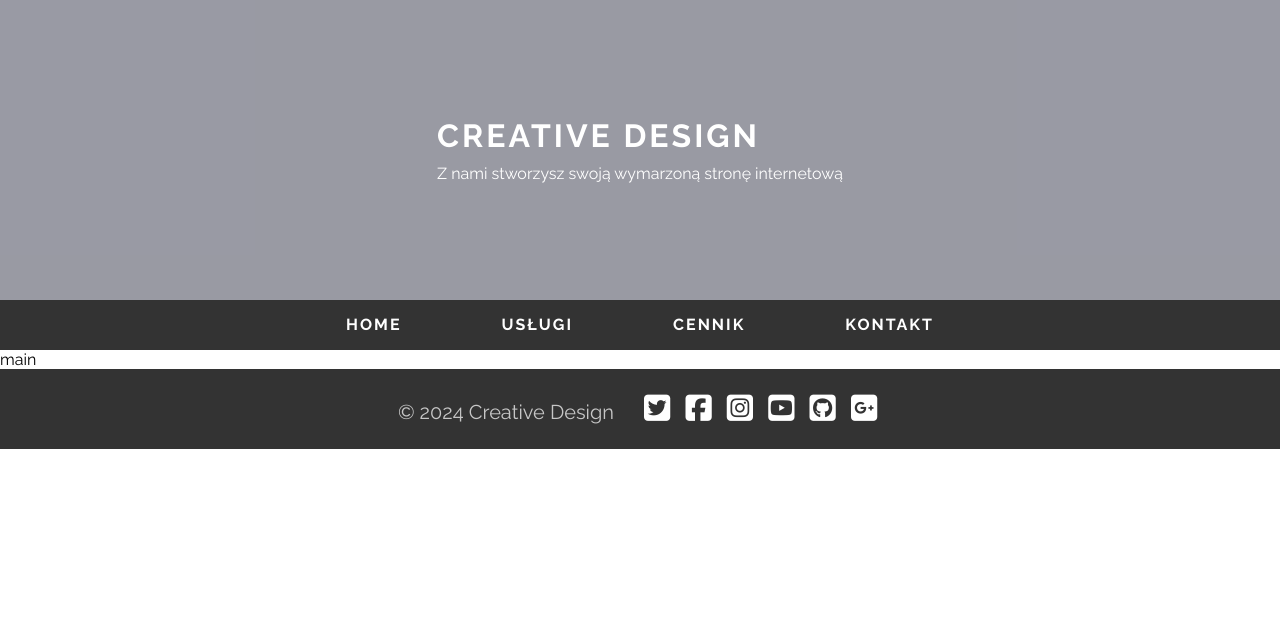
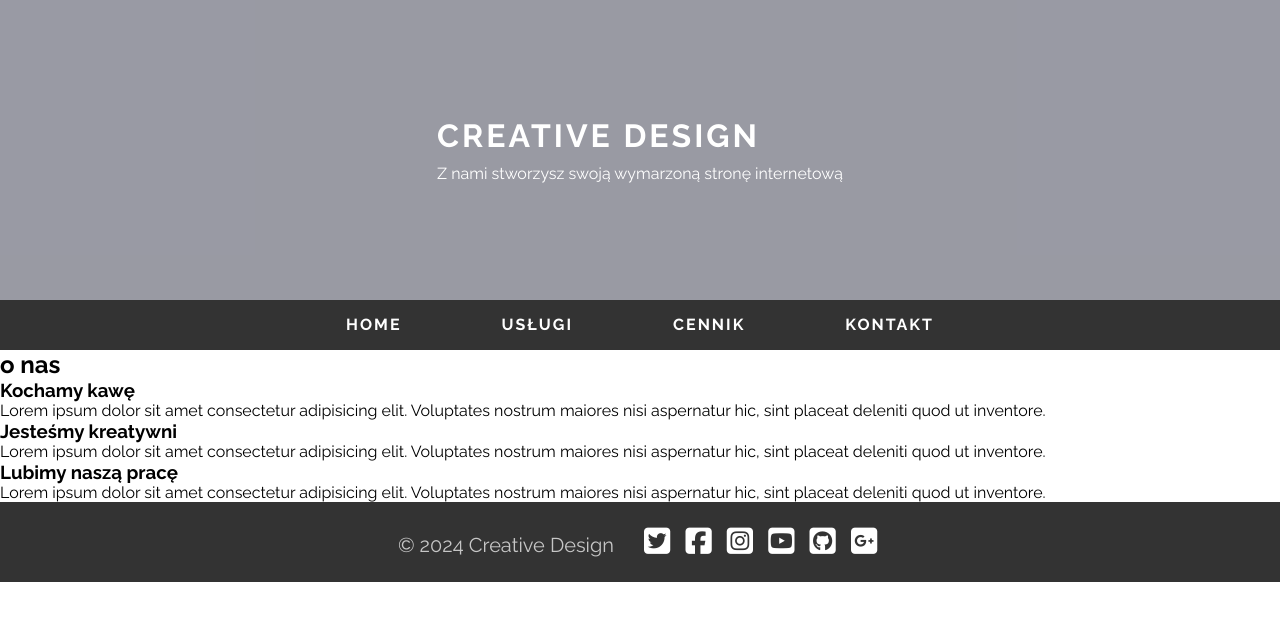
Before and after one commit to TomaszTomasz87/Web-1, a plain HTML site: page index.html in a window 1280 px wide. Drawn offline with Linux system fonts and the light colour scheme; files that its build step writes are made by us from their sources.

Commit message:
Update index.html

```diff
--- a/index.html
+++ b/index.html
@@ -32,11 +32,37 @@
             <li class="nav-item"><a href="#">cennik</a></li>
             <li class="nav-item"><a href="#">kontakt</a></li>
         </ul>
-
     </nav>
     <main>
-        <p>main</p>
+
+        <h2>o nas</h2>
+
+        <div class="about-us-box top">
+            <div class="about-us-bg"></div>
+            <div class="about-us-text">
+                <h3>Kochamy kawę</h3>
+                <p>Lorem ipsum dolor sit amet consectetur adipisicing elit. Voluptates nostrum maiores nisi aspernatur hic,
+                sint placeat deleniti quod ut inventore.</p>
+            </div>
+        </div>
+        <div class="about-us-box middle">
+            <div class="about-us-bg"></div>
+            <div class="about-us-text">
+                <h3>Jesteśmy kreatywni</h3>
+                <p>Lorem ipsum dolor sit amet consectetur adipisicing elit. Voluptates nostrum maiores nisi aspernatur hic,
+                sint placeat deleniti quod ut inventore.</p>
+            </div>
+        </div>
+        <div class="about-us-box bottom">
+            <div class="about-us-bg"></div>
+            <div class="about-us-text">
+                <h3>Lubimy naszą pracę</h3>
+                <p>Lorem ipsum dolor sit amet consectetur adipisicing elit. Voluptates nostrum maiores nisi aspernatur hic,
+                sint placeat deleniti quod ut inventore.</p>
+            </div>
+        </div>
     </main>
+
     <footer>
         <p>&copy; 2024 Creative Design <span class="icon-box">
                 <a href="#">
```
